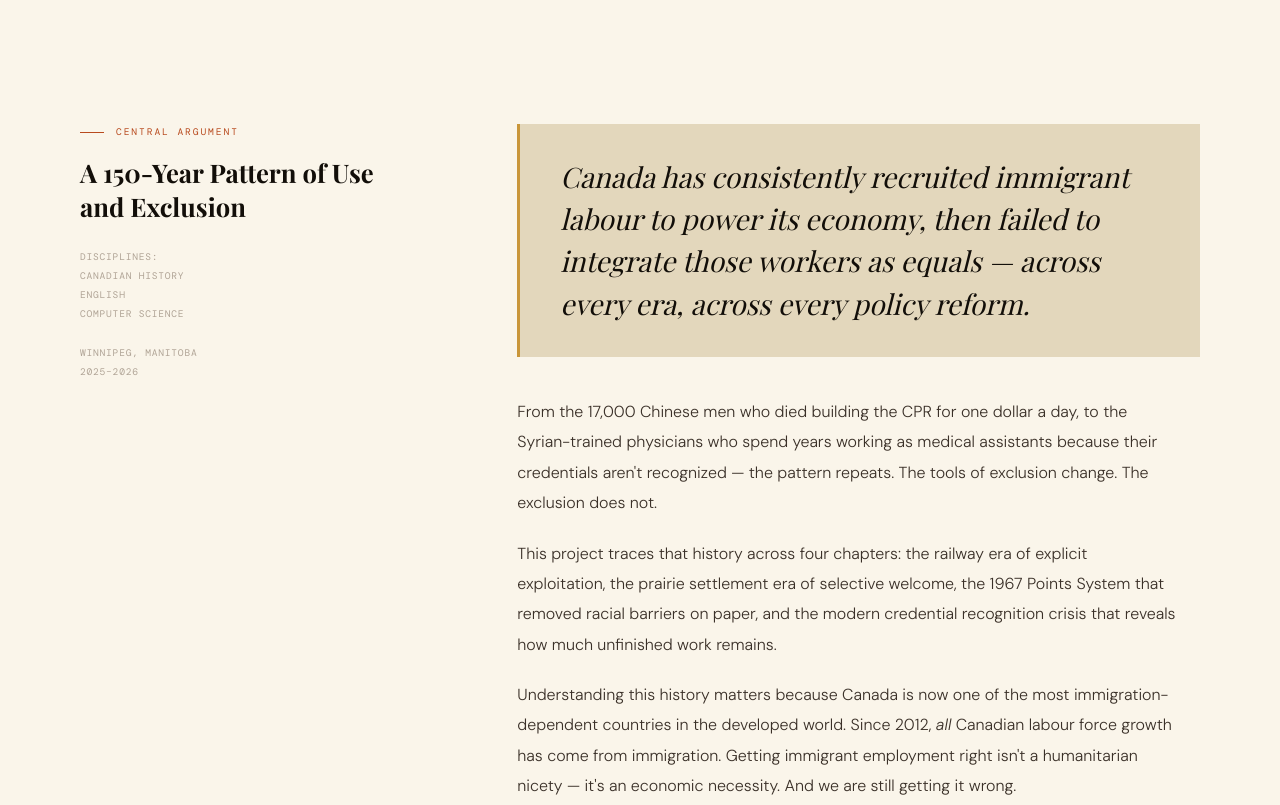
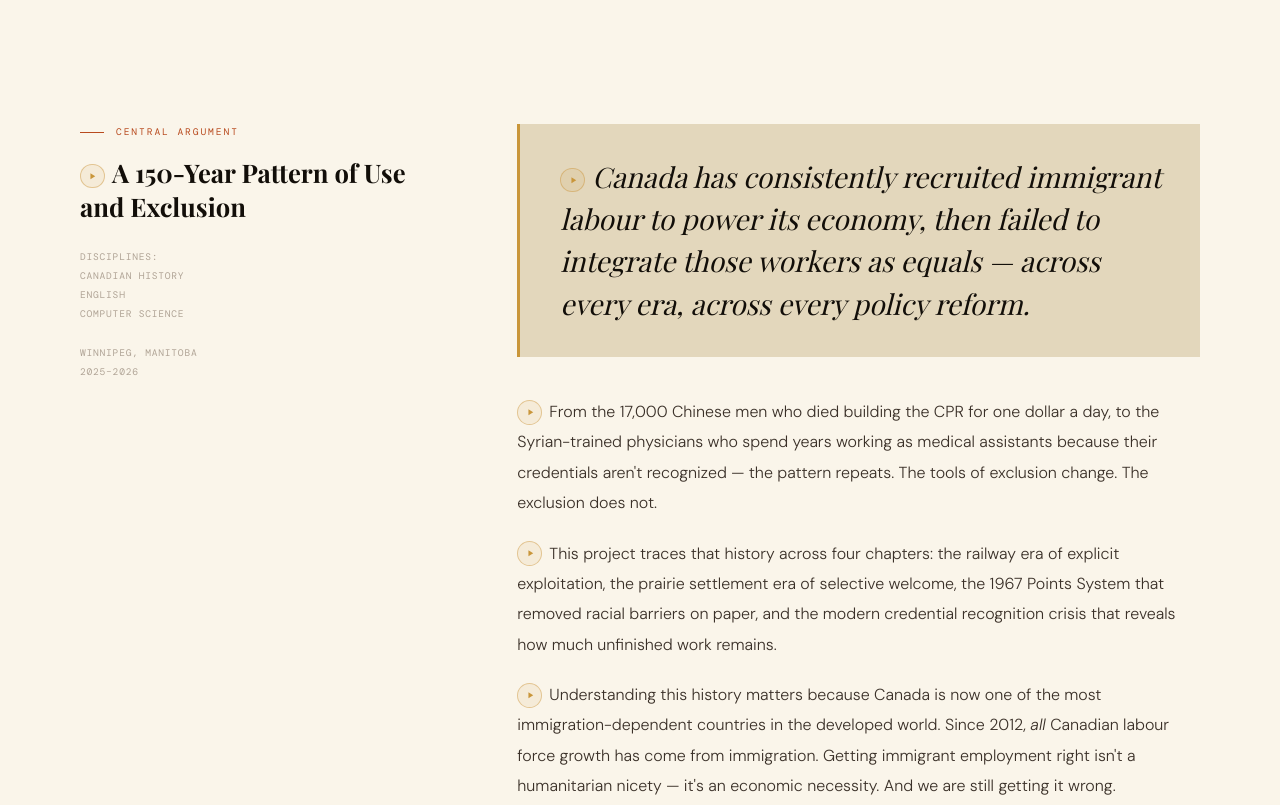
Before and after one commit to BMubeen/ID-Project, a plain HTML site: page index.html in a window 1280 px wide. Shown: the part 840-1645 px from the top of the page. Drawn offline with nearby package versions, Linux system fonts and the light colour scheme; a web font is replaced by a local one.

Commit message:
Refactor text-to-speech functionality and styles

```diff
--- a/index.html
+++ b/index.html
@@ -104,9 +104,9 @@ nav ul a:hover{color:var(--gold);}
 .ch-body.flip{grid-template-columns:2fr 3fr;}
 .ch-body.flip .ch-text{order:2;}
 .ch-body.flip .ch-aside{order:1;}
-.ch-text{padding-right:2.5rem;}.ch-text p{font-size:1rem;line-height:1.9;color:#2e2620;margin-bottom:1.3rem;position:relative;}
+.ch-text p{font-size:1rem;line-height:1.9;color:#2e2620;margin-bottom:1.3rem;position:relative;}
 .ch-dark .ch-text p{color:#c8bfb4;}.thesis-body p{position:relative;}
-.stat-card{background:var(--ink);color:var(--cream);padding:2rem;margin-bottom:1.25rem;position:relative;overflow:hidden;}
+.stat-card{background:var(--ink);color:var(--cream);padding:2rem;margin-bottom:1.25rem;position:relative;overflow:visible;}
 .stat-card::before{content:'';position:absolute;top:0;left:0;width:3px;height:100%;background:var(--gold);}
 .stat-card.r::before{background:var(--rust);}
 .stat-card.b::before{background:#7eb3d4;}
@@ -115,7 +115,7 @@ nav ul a:hover{color:var(--gold);}
 .stat-card.b .s-num{color:#7eb3d4;}
 .s-lbl{font-family:'DM Mono',monospace;font-size:.62rem;letter-spacing:.1em;text-transform:uppercase;color:var(--light-ash);}
 .s-note{font-size:.8rem;color:var(--ash);margin-top:.5rem;line-height:1.5;}
-.stat-card-inv{background:rgba(255,255,255,.05);border:1px solid rgba(255,255,255,.08);border-left:3px solid var(--gold);padding:2rem;margin-bottom:1.25rem;}
+.stat-card-inv{background:rgba(255,255,255,.05);border:1px solid rgba(255,255,255,.08);border-left:3px solid var(--gold);padding:2rem;margin-bottom:1.25rem;position:relative;}
 .stat-card-inv.r{border-left-color:var(--rust);}
 .stat-card-inv .s-num{color:var(--gold);}
 .stat-card-inv.r .s-num{color:var(--rust);}
@@ -916,262 +916,241 @@ function resetSim(){
   document.getElementById('sim').scrollIntoView({behavior:'smooth',block:'start'});
 }
 
+
 // ═══════════════════════════════════════════
-// TEXT-TO-SPEECH ENGINE
+// TEXT-TO-SPEECH — v3: inline buttons, always visible
+// Strategy: inject a small [▶] button as the FIRST child
+// of every readable block. No wrapping, no absolute pos tricks.
+// Button is inline-flex, sits at the start of the text flow.
 // ═══════════════════════════════════════════
-(function(){
-  // Inject TTS button styles
-  const style = document.createElement('style');
-  style.textContent = `
-    .tts-para-wrap {
-      position: relative;
-    }
-    .tts-btn {
-      position: absolute;
-      left: -2.8rem;
-      top: 0.2rem;
-      width: 1.9rem;
-      height: 1.9rem;
-      border-radius: 50%;
-      border: 1px solid rgba(201,150,58,0.3);
-      background: rgba(201,150,58,0.08);
-      color: var(--gold);
-      cursor: pointer;
-      display: flex;
+(function () {
+
+  /* ─── CSS ─── */
+  const s = document.createElement('style');
+  s.textContent = `
+    .tts-pill {
+      display: inline-flex;
       align-items: center;
       justify-content: center;
-      opacity: 0;
-      transition: opacity 0.2s, background 0.2s, border-color 0.2s, transform 0.15s;
+      width: 1.55rem;
+      height: 1.55rem;
+      border-radius: 50%;
+      border: 1.5px solid rgba(201,150,58,0.45);
+      background: rgba(201,150,58,0.1);
+      color: #c9963a;
+      cursor: pointer;
+      vertical-align: middle;
+      margin-right: 0.45rem;
+      margin-top: -0.1rem;
       flex-shrink: 0;
       padding: 0;
       outline: none;
+      transition: background 0.18s, border-color 0.18s, transform 0.14s, color 0.18s;
+      position: relative;
     }
-    .tts-para-wrap:hover .tts-btn,
-    .tts-btn.tts-speaking {
-      opacity: 1;
+    .tts-pill svg {
+      width: 0.65rem;
+      height: 0.65rem;
+      display: block;
+      pointer-events: none;
     }
-    .tts-btn:hover {
-      background: rgba(201,150,58,0.2);
-      border-color: rgba(201,150,58,0.6);
-      transform: scale(1.1);
+    .tts-pill:hover {
+      background: rgba(201,150,58,0.28);
+      border-color: rgba(201,150,58,0.85);
+      transform: scale(1.12);
     }
-    .tts-btn.tts-speaking {
-      background: rgba(184,74,30,0.2);
-      border-color: rgba(184,74,30,0.6);
-      color: var(--rust);
-      animation: tts-pulse 1.2s ease-in-out infinite;
+    .tts-pill.speaking {
+      background: rgba(184,74,30,0.22);
+      border-color: rgba(184,74,30,0.75);
+      color: #ef4444;
+      animation: tts-ring 1.1s ease-in-out infinite;
     }
-    @keyframes tts-pulse {
-      0%, 100% { box-shadow: 0 0 0 0 rgba(184,74,30,0.3); }
-      50% { box-shadow: 0 0 0 5px rgba(184,74,30,0); }
+    @keyframes tts-ring {
+      0%,100% { box-shadow: 0 0 0 0 rgba(184,74,30,0.4); }
+      50%      { box-shadow: 0 0 0 5px rgba(184,74,30,0); }
     }
-    .tts-btn svg { width: 0.8rem; height: 0.8rem; pointer-events: none; }
-
-    /* Dark chapter button variant */
-    .ch-dark .tts-btn {
-      border-color: rgba(201,150,58,0.2);
-      background: rgba(255,255,255,0.04);
-      color: rgba(201,150,58,0.7);
+    /* dark bg variant */
+    .ch-dark .tts-pill,
+    .sim-section .tts-pill,
+    .timeline-section .tts-pill,
+    .concepts-section .tts-pill {
+      border-color: rgba(255,255,255,0.2);
+      background: rgba(255,255,255,0.06);
+      color: rgba(255,255,255,0.55);
     }
-    .ch-dark .tts-btn:hover {
-      background: rgba(255,255,255,0.1);
-      border-color: rgba(201,150,58,0.5);
-      color: var(--gold);
+    .ch-dark .tts-pill:hover,
+    .sim-section .tts-pill:hover,
+    .timeline-section .tts-pill:hover,
+    .concepts-section .tts-pill:hover {
+      background: rgba(255,255,255,0.15);
+      border-color: rgba(201,150,58,0.7);
+      color: #c9963a;
     }
-    .ch-dark .tts-btn.tts-speaking {
-      background: rgba(184,74,30,0.25);
-      border-color: rgba(184,74,30,0.5);
+    .ch-dark .tts-pill.speaking,
+    .sim-section .tts-pill.speaking {
+      border-color: rgba(239,68,68,0.7);
+      background: rgba(239,68,68,0.15);
       color: #fca5a5;
     }
-
-    /* thesis blockquote button */
-    .tts-blockquote-wrap {
-      position: relative;
-    }
-    .tts-blockquote-wrap .tts-btn {
-      left: auto;
-      right: -2.8rem;
-      top: 1rem;
-    }
-    .tts-blockquote-wrap:hover .tts-btn { opacity: 1; }
-
-    /* Tooltip */
-    .tts-btn::after {
+    /* tooltip */
+    .tts-pill::after {
       content: attr(data-tip);
       position: absolute;
+      bottom: calc(100% + 5px);
       left: 50%;
-      bottom: calc(100% + 6px);
       transform: translateX(-50%);
-      background: var(--ink);
-      color: var(--cream);
+      background: #120e09;
+      color: #f2ead8;
       font-family: 'DM Mono', monospace;
-      font-size: 0.55rem;
-      letter-spacing: 0.08em;
+      font-size: 0.5rem;
+      letter-spacing: 0.1em;
       text-transform: uppercase;
       white-space: nowrap;
-      padding: 0.3rem 0.6rem;
+      padding: 0.2rem 0.5rem;
       border-radius: 2px;
       pointer-events: none;
       opacity: 0;
       transition: opacity 0.15s;
+      z-index: 9999;
     }
-    .tts-btn:hover::after { opacity: 1; }
+    .tts-pill:hover::after { opacity: 1; }
+  `;
+  document.head.appendChild(s);
 
-    /* Make ch-text paragraphs position:relative for absolute btn */
-    .ch-text { position: relative; }
-    .ch-text p { position: relative; }
-    .thesis-body p { position: relative; }
-  `;
-  document.head.appendChild(style);
+  /* ─── Icons ─── */
+  const PLAY = `<svg viewBox="0 0 24 24" fill="currentColor"><path d="M8 5v14l11-7z"/></svg>`;
+  const STOP = `<svg viewBox="0 0 24 24" fill="currentColor"><rect x="6" y="6" width="12" height="12" rx="1"/></svg>`;
 
-  // SVG icons
-  const iconPlay = `<svg viewBox="0 0 24 24" fill="currentColor"><path d="M8 5v14l11-7z"/></svg>`;
-  const iconStop = `<svg viewBox="0 0 24 24" fill="currentColor"><rect x="6" y="6" width="12" height="12" rx="1"/></svg>`;
+  let activeBtn = null;
 
-  let currentBtn = null;
-  let currentUtterance = null;
+  /* ─── Female voice picker ─── */
+  function femaleVoice() {
+    const vv = window.speechSynthesis.getVoices();
+    const names = [
+      'Samantha','Karen','Moira','Tessa','Fiona','Victoria',
+      'Allison','Ava','Susan','Zoe','Alice',
+      'Google UK English Female','Google US English',
+      'Microsoft Zira','Microsoft Hazel','Microsoft Linda',
+      'Microsoft Eva','Microsoft Sarah','Microsoft Susan'
+    ];
+    for (const n of names) {
+      const found = vv.find(v => v.name.includes(n));
+      if (found) return found;
+    }
+    return vv.find(v => v.lang.startsWith('en') && /female|woman/i.test(v.name))
+        || vv.find(v => v.lang.startsWith('en-GB'))
+        || vv.find(v => v.lang.startsWith('en'))
+        || null;
+  }
 
+  /* ─── Stop everything ─── */
   function stopAll() {
     window.speechSynthesis.cancel();
-    if (currentBtn) {
-      currentBtn.classList.remove('tts-speaking');
-      currentBtn.innerHTML = iconPlay;
-      currentBtn.setAttribute('data-tip', 'Read aloud');
-      currentBtn = null;
+    if (activeBtn) {
+      activeBtn.innerHTML = PLAY;
+      activeBtn.classList.remove('speaking');
+      activeBtn.setAttribute('data-tip', 'Listen');
+      activeBtn = null;
     }
-    currentUtterance = null;
   }
 
-  function speakText(text, btn) {
-    if (!window.speechSynthesis) {
-      alert('Sorry, your browser does not support text-to-speech.');
-      return;
-    }
-
-    // If this button is already speaking, stop
-    if (currentBtn === btn) { stopAll(); return; }
-
-    // Stop anything else playing
+  /* ─── Speak ─── */
+  function speak(text, btn) {
+    if (!window.speechSynthesis) return;
+    if (activeBtn === btn) { stopAll(); return; }
     stopAll();
 
-    const utterance = new SpeechSynthesisUtterance(text);
-    utterance.rate = 0.92;
-    utterance.pitch = 1.0;
-    utterance.lang = 'en-CA';
+    const u = new SpeechSynthesisUtterance(text);
+    u.rate  = 0.92;
+    u.pitch = 1.05;
+    u.lang  = 'en-CA';
+    const v = femaleVoice();
+    if (v) u.voice = v;
 
-    // Try to pick a good voice
-    const voices = window.speechSynthesis.getVoices();
-    const preferred = voices.find(v =>
-      v.lang.startsWith('en') && (v.name.includes('Daniel') || v.name.includes('Karen') ||
-      v.name.includes('Samantha') || v.name.includes('Google UK') || v.name.includes('Microsoft'))
-    ) || voices.find(v => v.lang.startsWith('en')) || null;
-    if (preferred) utterance.voice = preferred;
-
-    utterance.onstart = () => {
-      currentBtn = btn;
-      btn.classList.add('tts-speaking');
-      btn.innerHTML = iconStop;
+    u.onstart = () => {
+      activeBtn = btn;
+      btn.innerHTML = STOP;
+      btn.classList.add('speaking');
       btn.setAttribute('data-tip', 'Stop');
     };
-    utterance.onend = () => {
-      btn.classList.remove('tts-speaking');
-      btn.innerHTML = iconPlay;
-      btn.setAttribute('data-tip', 'Read aloud');
-      currentBtn = null;
-      currentUtterance = null;
+    const done = () => {
+      btn.innerHTML = PLAY;
+      btn.classList.remove('speaking');
+      btn.setAttribute('data-tip', 'Listen');
+      if (activeBtn === btn) activeBtn = null;
     };
-    utterance.onerror = () => {
-      btn.classList.remove('tts-speaking');
-      btn.innerHTML = iconPlay;
-      btn.setAttribute('data-tip', 'Read aloud');
-      currentBtn = null;
-    };
-
-    currentUtterance = utterance;
-    window.speechSynthesis.speak(utterance);
+    u.onend = done; u.onerror = done;
+    window.speechSynthesis.speak(u);
   }
 
-  function createBtn(text) {
-    const btn = document.createElement('button');
-    btn.className = 'tts-btn';
-    btn.innerHTML = iconPlay;
-    btn.setAttribute('aria-label', 'Read this paragraph aloud');
-    btn.setAttribute('data-tip', 'Read aloud');
-    btn.addEventListener('click', (e) => {
-      e.stopPropagation();
-      speakText(text, btn);
-    });
-    return btn;
+  /* ─── Make a button ─── */
+  function mkBtn(text) {
+    const b = document.createElement('button');
+    b.className = 'tts-pill';
+    b.innerHTML = PLAY;
+    b.setAttribute('aria-label', 'Listen');
+    b.setAttribute('data-tip', 'Listen');
+    b.addEventListener('click', e => { e.stopPropagation(); speak(text, b); });
+    return b;
   }
 
-  function attachToElements() {
-    // Chapter body paragraphs
-    document.querySelectorAll('.ch-text p').forEach(p => {
-      const text = p.innerText.trim();
-      if (!text) return;
-      p.style.position = 'relative';
-      const btn = createBtn(text);
-      p.appendChild(btn);
-    });
-
-    // Thesis body paragraphs
-    document.querySelectorAll('.thesis-body p').forEach(p => {
-      const text = p.innerText.trim();
-      if (!text) return;
-      p.style.position = 'relative';
-      const btn = createBtn(text);
-      p.appendChild(btn);
-    });
-
-    // Thesis blockquote
-    const bq = document.querySelector('.thesis-body blockquote');
-    if (bq) {
-      const text = bq.innerText.trim();
-      const btn = createBtn(text);
-      btn.style.position = 'absolute';
-      btn.style.right = '-2.8rem';
-      btn.style.top = '1rem';
-      btn.style.left = 'auto';
-      bq.style.position = 'relative';
-      bq.appendChild(btn);
-    }
-
-    // Pull quotes
-    document.querySelectorAll('.pull-quote p').forEach(p => {
-      const text = p.innerText.trim();
-      if (!text) return;
-      p.style.position = 'relative';
-      const btn = createBtn(text);
-      btn.style.opacity = '0.5'; // always slightly visible for quotes
-      p.appendChild(btn);
-    });
-
-    // Fix button positioning — append inside p but float it right
-    // Actually reposition all paragraph buttons to sit right-aligned inside the p
-    document.querySelectorAll('.ch-text p .tts-btn, .thesis-body p .tts-btn, .pull-quote p .tts-btn').forEach(btn => {
-      btn.style.position = 'absolute';
-      btn.style.right = '-2.4rem';
-      btn.style.left = 'auto';
-      btn.style.top = '0.15rem';
-    });
+  /* ─── Prepend button as first child of el ─── */
+  function attach(el) {
+    if (!el || el.querySelector('.tts-pill')) return; // already done
+    const text = (el.innerText || el.textContent || '').replace(/Listen|Stop/g,'').trim();
+    if (text.length < 8) return;
+    const btn = mkBtn(text);
+    el.insertBefore(btn, el.firstChild);
   }
 
-  // Voices may load async
-  if (window.speechSynthesis.onvoiceschanged !== undefined) {
-    window.speechSynthesis.onvoiceschanged = attachToElements;
+  /* attach one button per whole box — reads all text inside */
+  function attachBox(el) {
+    if (!el || el.querySelector('.tts-pill')) return;
+    const text = (el.innerText || el.textContent || '').replace(/Listen|Stop/g,'').trim();
+    if (text.length < 8) return;
+    const btn = mkBtn(text);
+    el.style.position = 'relative';
+    btn.style.position = 'absolute';
+    btn.style.top = '0.6rem';
+    btn.style.right = '0.6rem';
+    btn.style.margin = '0';
+    el.appendChild(btn);
   }
 
-  // Run on DOM ready
-  if (document.readyState === 'loading') {
-    document.addEventListener('DOMContentLoaded', attachToElements);
-  } else {
-    attachToElements();
+  /* ─── Attach to everything ─── */
+  function run() {
+    // BOXES: one button reads the entire card/quote
+    document.querySelectorAll('.pull-quote').forEach(attachBox);
+    document.querySelectorAll('.stat-card, .stat-card-inv').forEach(attachBox);
+    document.querySelectorAll('.hero-stat').forEach(attachBox);
+    document.querySelectorAll('.t-event').forEach(attachBox);
+    document.querySelectorAll('.concept-card').forEach(attachBox);
+    document.querySelectorAll('.sim-id-card').forEach(attachBox);
+
+    // PARAGRAPHS: one button per paragraph
+    document.querySelectorAll('.thesis-body blockquote, .thesis-body p, .thesis-sticky h2').forEach(attach);
+    document.querySelectorAll('.ch-title, .ch-sub').forEach(attach);
+    document.querySelectorAll('.ch-text p').forEach(attach);
+    document.querySelectorAll('.hero-sub').forEach(attach);
+    document.querySelectorAll('.sim-intro h2, .sim-intro-desc, .sim-rule').forEach(attach);
+    document.querySelectorAll('.outcome-title, .outcome-desc, .outcome-lesson p').forEach(attach);
+    document.querySelectorAll('.footer-meta').forEach(attach);
   }
 
-  // Stop speech when navigating away or hiding tab
-  document.addEventListener('visibilitychange', () => {
-    if (document.hidden) stopAll();
-  });
+  // Run immediately + after voices load async
+  const go = () => {
+    run();
+    if (typeof speechSynthesis.onvoiceschanged !== 'undefined') {
+      speechSynthesis.onvoiceschanged = run;
+    }
+  };
+
+  document.readyState === 'loading'
+    ? document.addEventListener('DOMContentLoaded', go)
+    : setTimeout(go, 80);
+
+  document.addEventListener('visibilitychange', () => { if (document.hidden) stopAll(); });
+
 })();
 </script>
 </body>
```
